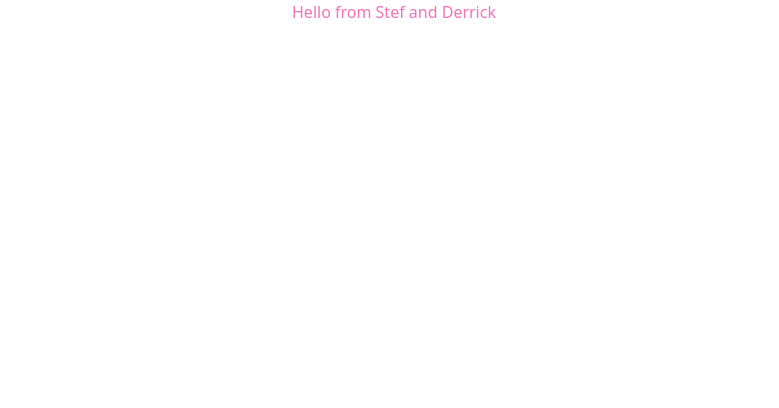
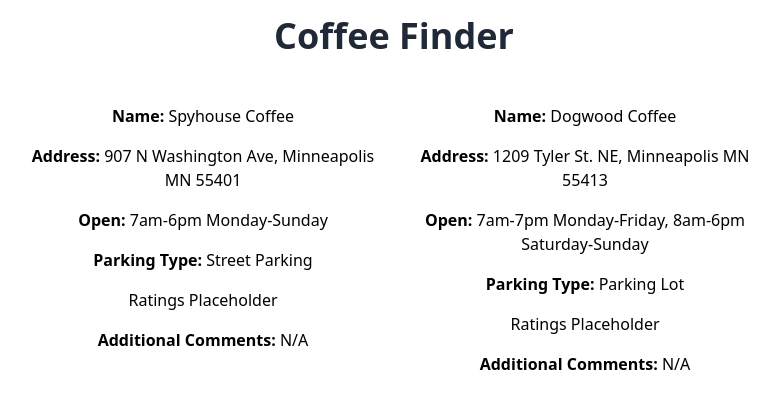
Before and after one commit to derrickholleman/coffee-shop-app, a SvelteKit app: page / in a window 1280 px wide. Shown: the top 408 px of the page, without its empty margins (246-1025 px from the left). Built offline with nearby package versions, Linux system fonts and the light colour scheme.

Commit message:
render out mock data

```diff
--- a/package.json
+++ b/package.json
@@ -48,7 +48,9 @@
 			"npm run format",
 			"git add .",
 			"npm run lint",
-			"npm run check",
+			"npm run check"
+		],
+		"lib/**/*.{ts,tsx,svelte}": [
 			"npm run test:ci"
 		]
 	}
--- /dev/null
+++ b/src/lib/CoffeeShop/CoffeeShop.svelte
@@ -0,0 +1,31 @@
+<script lang="ts">
+	import type { CoffeeShop } from '$src/types/types';
+
+	export let coffeeShop: CoffeeShop;
+
+	const COFFEE_SHOP_INFO_CLASS = 'mb-4';
+</script>
+
+<div class="flex flex-col text-center">
+	<div class={COFFEE_SHOP_INFO_CLASS}>
+		<span class="font-semibold">Name:</span>
+		{coffeeShop.name}
+	</div>
+	<div class={COFFEE_SHOP_INFO_CLASS}>
+		<span class="font-semibold">Address:</span>
+		{coffeeShop.address}
+	</div>
+	<div class={COFFEE_SHOP_INFO_CLASS}>
+		<span class="font-semibold">Open:</span>
+		{coffeeShop.hours}
+	</div>
+	<div class={COFFEE_SHOP_INFO_CLASS}>
+		<span class="font-semibold">Parking Type:</span>
+		{coffeeShop.parking}
+	</div>
+	<div class={COFFEE_SHOP_INFO_CLASS}>Ratings Placeholder</div>
+	<div class={COFFEE_SHOP_INFO_CLASS}>
+		<span class="font-semibold">Additional Comments:</span>
+		{coffeeShop.additionalComments}
+	</div>
+</div>
--- a/src/mockData/coffeeShopMockData.ts
+++ b/src/mockData/coffeeShopMockData.ts
@@ -1,4 +1,4 @@
-import { ParkingTypes, RatingCriteria, type CoffeeShop } from '../types/types';
+import { ParkingTypes, RatingCriteria, type CoffeeShop } from '$src/types/types';
 
 export const COFFEE_SHOPS: CoffeeShop[] = [
 	{
--- a/src/routes/+page.svelte
+++ b/src/routes/+page.svelte
@@ -1 +1,14 @@
-<h1 class="text-pink-400 text-center">Hello from Stef and Derrick</h1>
+<script>
+	import CoffeeShop from '$lib/CoffeeShop/CoffeeShop.svelte';
+	import { COFFEE_SHOPS } from '$src/mockData/coffeeShopMockData';
+</script>
+
+<h1 class="text-gray-800 text-center text-4xl font-semibold mb-8 mt-4">Coffee Finder</h1>
+
+<div class="flex justify-center">
+	{#each COFFEE_SHOPS as coffeeShop}
+		<div class="m-4 max-w-[350px]">
+			<CoffeeShop {coffeeShop} />
+		</div>
+	{/each}
+</div>
--- a/svelte.config.js
+++ b/svelte.config.js
@@ -11,7 +11,10 @@
 		// adapter-auto only supports some environments, see https://kit.svelte.dev/docs/adapter-auto for a list.
 		// If your environment is not supported, or you settled on a specific environment, switch out the adapter.
 		// See https://kit.svelte.dev/docs/adapters for more information about adapters.
-		adapter: adapter()
+		adapter: adapter(),
+		alias: {
+			$src: 'src'
+		}
 	}
 };
 
```
